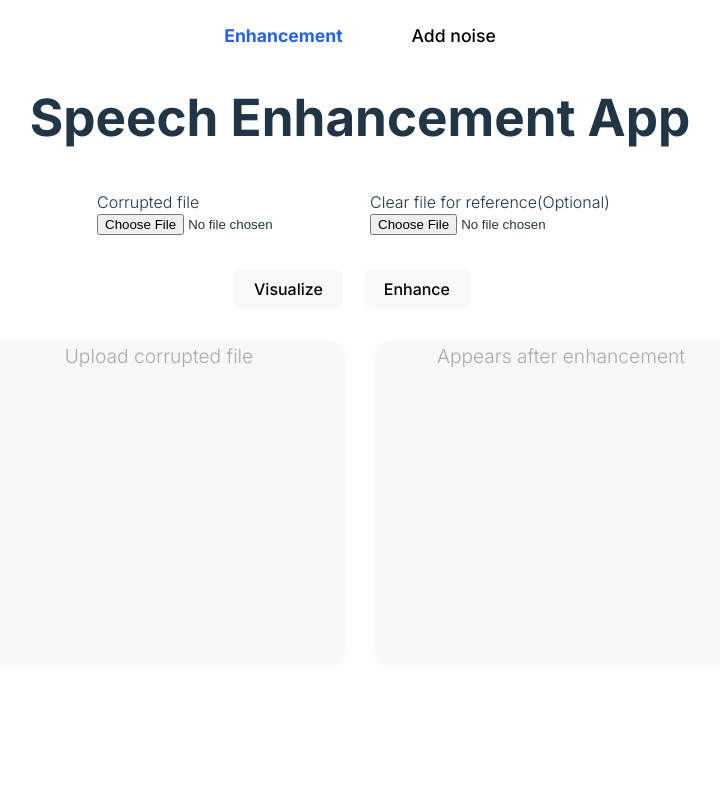
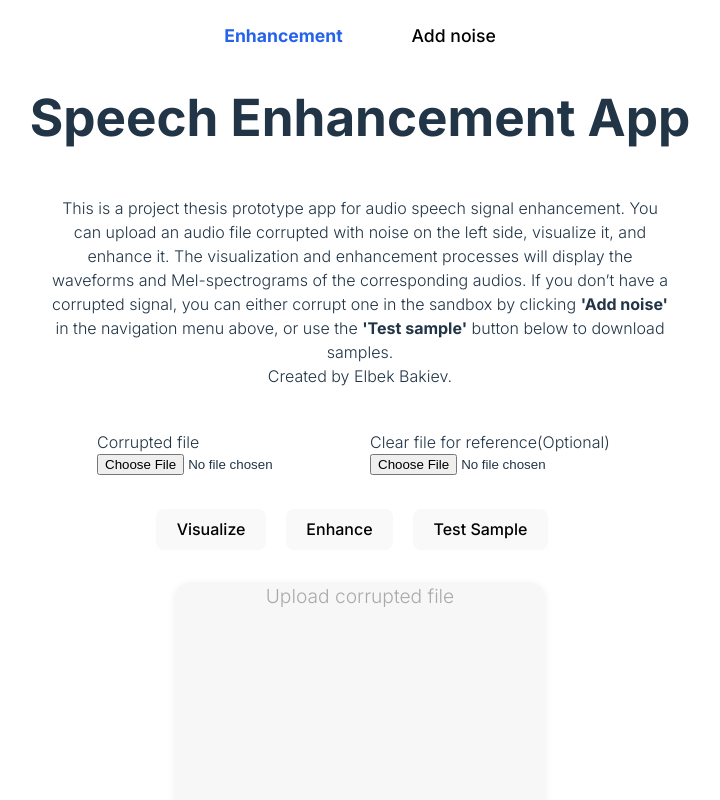
Before and after one commit to bakievelbek/project-thesis, a Svelte app in the folder project/frontend/: page / in a window 1280 px wide. Shown: the top 800 px of the page, without its empty margins (280-1000 px from the left). Built offline with nearby package versions, Linux system fonts and the light colour scheme.

Commit message:
wiener filter and final adjustments

```diff
--- a/project/frontend/index.html
+++ b/project/frontend/index.html
@@ -2,13 +2,13 @@
 <html lang="en">
 <head>
     <meta charset="UTF-8"/>
-    <link rel="icon" type="image/svg+xml" href="/vite.svg"/>
+    <link rel="icon" type="image/svg+xml" href="/favicon.svg"/>
     <meta name="viewport" content="width=device-width, initial-scale=1.0"/>
     <link rel="preconnect" href="https://fonts.googleapis.com">
     <link rel="preconnect" href="https://fonts.gstatic.com" crossorigin>
     <link href="https://fonts.googleapis.com/css2?family=Inter:ital,opsz,wght@0,14..32,100..900;1,14..32,100..900&display=swap"
           rel="stylesheet">
-    <title>Vite + Svelte</title>
+    <title>Speech Enhancement App</title>
 </head>
 <body>
 <div id="app"></div>
--- a/project/frontend/src/routes/add-noise.svelte
+++ b/project/frontend/src/routes/add-noise.svelte
@@ -14,7 +14,7 @@
     let originalAudioUrl = "";
     let addNoiseForWholeAudio = false;
     let snr = 10;
-    const backend = "https://project-thesis-frontend.onrender.com";
+    const backend = "http://localhost:8001";
 
 
     async function uploadAudio() {
@@ -57,6 +57,9 @@
     <h1>Add Noise to Audio</h1>
     <input type="file" accept="audio/*" on:change="{e => audioFile = e.target.files[0]}"/>
     <button on:click={uploadAudio} disabled={loading}>Visualize</button>
+    {#if loading}
+        <p>Loading...</p>
+    {/if}
     <div class="main-container">
 
         <div class="audio-column">
@@ -66,7 +69,7 @@
                 <img src={waveformPlot} alt="Waveform"/>
                 <img src={melspecPlot} alt="Melspectrogram"/>
             {:else}
-                <div class="placeholder">Upload corrupted file</div>
+                <div class="placeholder">Upload speech signal</div>
             {/if}
         </div>
     </div>
@@ -90,9 +93,7 @@
         <input type="number" bind:value={snr} disabled={!addNoiseForWholeAudio}>
     </div>
     <button on:click={addNoise} disabled={loading}>Add Noise</button>
-    {#if loading}
-        <p>Loading...</p>
-    {/if}
+
     <div class="main-container">
 
         <div class="audio-column">
--- a/project/frontend/src/routes/enhancement.svelte
+++ b/project/frontend/src/routes/enhancement.svelte
@@ -8,13 +8,18 @@
     let waveformPlot = "";
     let melspecPlot = "";
     let enhancedWaveformPlot = "";
+    let waveformPlotWiener = "";
+    let melspecPlotWiener = "";
+    let enhancedWienerAudioUrl = "";
     let enhancedMelspecPlot = "";
     let originalAudioUrl = "";
     let enhancedAudioUrl = "";
+    let noisySample = "";
+    let origSample = "";
     let metrics = null;
     let loading = false;
 
-    const backend = "https://project-thesis-frontend.onrender.com"; // Change to server IP/URL if needed
+    const backend = "http://localhost:8001"; // Change to server IP/URL if needed
 
     async function uploadAudio() {
         if (!audioFile) return;
@@ -51,6 +56,9 @@
             });
             enhancedWaveformPlot = `${backend}/plot/${resp.data.waveform_plot.split('/').pop()}`;
             enhancedMelspecPlot = `${backend}/plot/${resp.data.melspec_plot.split('/').pop()}`;
+            waveformPlotWiener = `${backend}/plot/${resp.data.waveform_plot_wiener.split('/').pop()}`;
+            melspecPlotWiener = `${backend}/plot/${resp.data.melspec_plot_wiener.split('/').pop()}`;
+            enhancedWienerAudioUrl = `${backend}/audio/${resp.data.enhanced_wiener_audio.split('/').pop()}`;
             enhancedAudioUrl = `${backend}/audio/${resp.data.enhanced_audio.split('/').pop()}`;
             metrics = resp.data.metrics ?? null;
         } catch (err) {
@@ -58,10 +66,28 @@
         }
         loading = false;
     }
+
+    async function test_sample() {
+        noisySample = `${backend}/test-sample/noised.wav`
+        origSample = `${backend}/test-sample/orig.wav`
+    }
+
 </script>
 
 <main>
     <h1>Speech Enhancement App</h1>
+    <div class="description">
+        <p>This is a project thesis prototype app for audio speech signal enhancement.
+            You can upload an audio file corrupted with noise on the left side, visualize it, and enhance it.
+            The visualization and enhancement processes will display the waveforms and Mel-spectrograms  of the
+            corresponding audios.
+            If you don’t have a corrupted signal, you can either corrupt one in the sandbox by clicking <b>'Add noise'</b> in
+            the navigation menu above, or use the <b>'Test sample'</b> button below to download samples.
+            <br>Created by Elbek Bakiev.</p>
+    </div>
+
+
+    <p></p>
     <div class="audio-upload">
         <div style="margin: 10px">
             <label for="">Corrupted file</label>
@@ -76,8 +102,17 @@
     <br/>
     <button on:click={uploadAudio} disabled={loading}>Visualize</button>
     <button on:click={enhanceAudio} disabled={loading}>Enhance</button>
+    <button on:click={test_sample} disabled={loading}>Test Sample</button>
     {#if loading}
         <p>Loading...</p>
+    {/if}
+    {#if noisySample}
+        <div>
+            <h2>Noised Audio</h2>
+            <audio controls src={noisySample}></audio>
+            <h2>Original Audio</h2>
+            <audio controls src={origSample}></audio>
+        </div>
     {/if}
     <div class="main-container">
         <!-- Original Audio -->
@@ -103,6 +138,17 @@
                 <div class="placeholder">Appears after enhancement</div>
             {/if}
         </div>
+        <!-- Enhanced Audio by Wiener filter -->
+        <div class="audio-column wiener-audio">
+            {#if enhancedWienerAudioUrl}
+                <h2>Enhanced Audio by Wiener filter</h2>
+                <audio controls src={enhancedWienerAudioUrl}></audio>
+                <img src={waveformPlotWiener} alt="Enhanced Waveform by Wiener filter"/>
+                <img src={melspecPlotWiener} alt="Enhanced Melspectrogram by Wiener filter"/>
+            {:else}
+                <div class="placeholder">Appears after enhancement</div>
+            {/if}
+        </div>
         {#if metrics}
             <div class="metrics">
                 <h3>Metrics</h3>
@@ -112,6 +158,7 @@
                         <th></th>
                         <th>Noisy</th>
                         <th>Enhanced</th>
+                        <th>Wiener</th>
                     </tr>
                     </thead>
                     <tbody>
@@ -119,16 +166,19 @@
                         <td>PESQ</td>
                         <td>{metrics.pesq_noisy ? metrics.pesq_noisy.toFixed(2) : '-'}</td>
                         <td>{metrics.pesq_enhanced ? metrics.pesq_enhanced.toFixed(2) : '-'}</td>
+                        <td>{metrics.pesq_wiener ? metrics.pesq_wiener.toFixed(2) : '-'}</td>
                     </tr>
                     <tr>
                         <td>STOI</td>
                         <td>{metrics.stoi_noisy ? metrics.stoi_noisy.toFixed(2) : '-'}</td>
                         <td>{metrics.stoi_enhanced ? metrics.stoi_enhanced.toFixed(2) : '-'}</td>
+                        <td>{metrics.stoi_wiener ? metrics.stoi_wiener.toFixed(2) : '-'}</td>
                     </tr>
                     <tr>
                         <td>SNR (dB)</td>
                         <td>{metrics.snr_noisy ? metrics.snr_noisy.toFixed(2) : '-'}</td>
                         <td>{metrics.snr_enhanced ? metrics.snr_enhanced.toFixed(2) : '-'}</td>
+                        <td>{metrics.snr_wiener ? metrics.snr_wiener.toFixed(2) : '-'}</td>
                     </tr>
                     </tbody>
                 </table>
@@ -156,7 +206,8 @@
         display: flex;
         gap: 32px;
         justify-content: center;
-        align-items: flex-start;
+        align-items: center;
+        flex-direction: column;
         margin-top: 32px;
     }
 
@@ -205,6 +256,18 @@
         text-align: center;
     }
 
+    .description {
+        width: 100%;
+        text-align: center;
+        display: flex;
+        align-items: center;
+        justify-content: center;
+    }
+
+    .description p {
+        width: 50%;
+    }
+
     .placeholder {
         color: #aaa;
         font-size: 1.2em;
@@ -221,6 +284,7 @@
             width: 100%;
         }
     }
+
     .audio-upload {
         display: flex;
         flex-direction: row;
```
Also changed, not shown: project/frontend/public/favicon.svg (added), 1 other file (tests, documents, lock files or other folders). Lines whose indentation alone changed are shown as unchanged.
